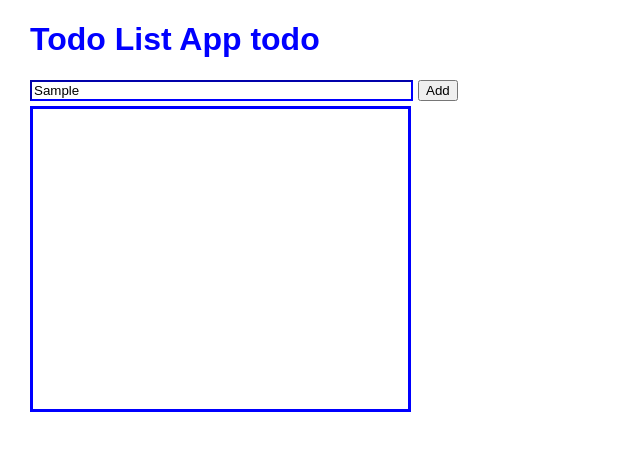
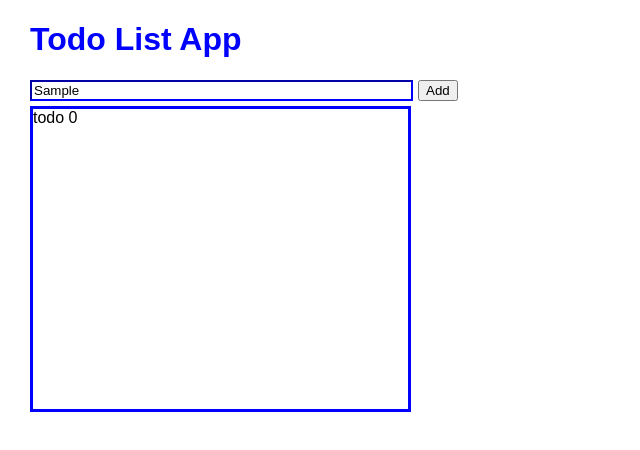
Before and after one commit to yanuaryudhistira/impacttodo-react, a React (Create React App) app: page / in a window 1280 px wide. Both pictures are taken after typing "Sample" into the empty fields and a click on the button "Add". Shown: the top 450 px of the page, without its empty margins (0-640 px from the left). Built offline with nearby package versions, Linux system fonts and the light colour scheme.

Commit message:
4. display todo into output div

```diff
--- a/src/App.js
+++ b/src/App.js
@@ -11,17 +11,19 @@ class App extends Component {
 
   handleClick() {
     this.setState(prevState => ({
-      todos: prevState.todos.concat("todo")
+      todos: prevState.todos.concat(`todo ${prevState.todos.length}`)
     }));
   }
 
   render() {
     return (
       <div className="container">
-        <h1 className="title">Todo List App {this.state.todos}</h1>
+        <h1 className="title">Todo List App</h1>
         <input className="input" type="text" />
         <button onClick={this.handleClick}>Add</button>
-        <div className="output" />
+        <div className="output">
+          {this.state.todos.map((todo, index) => <div>{todo}</div>)}
+        </div>
       </div>
     );
   }
```
